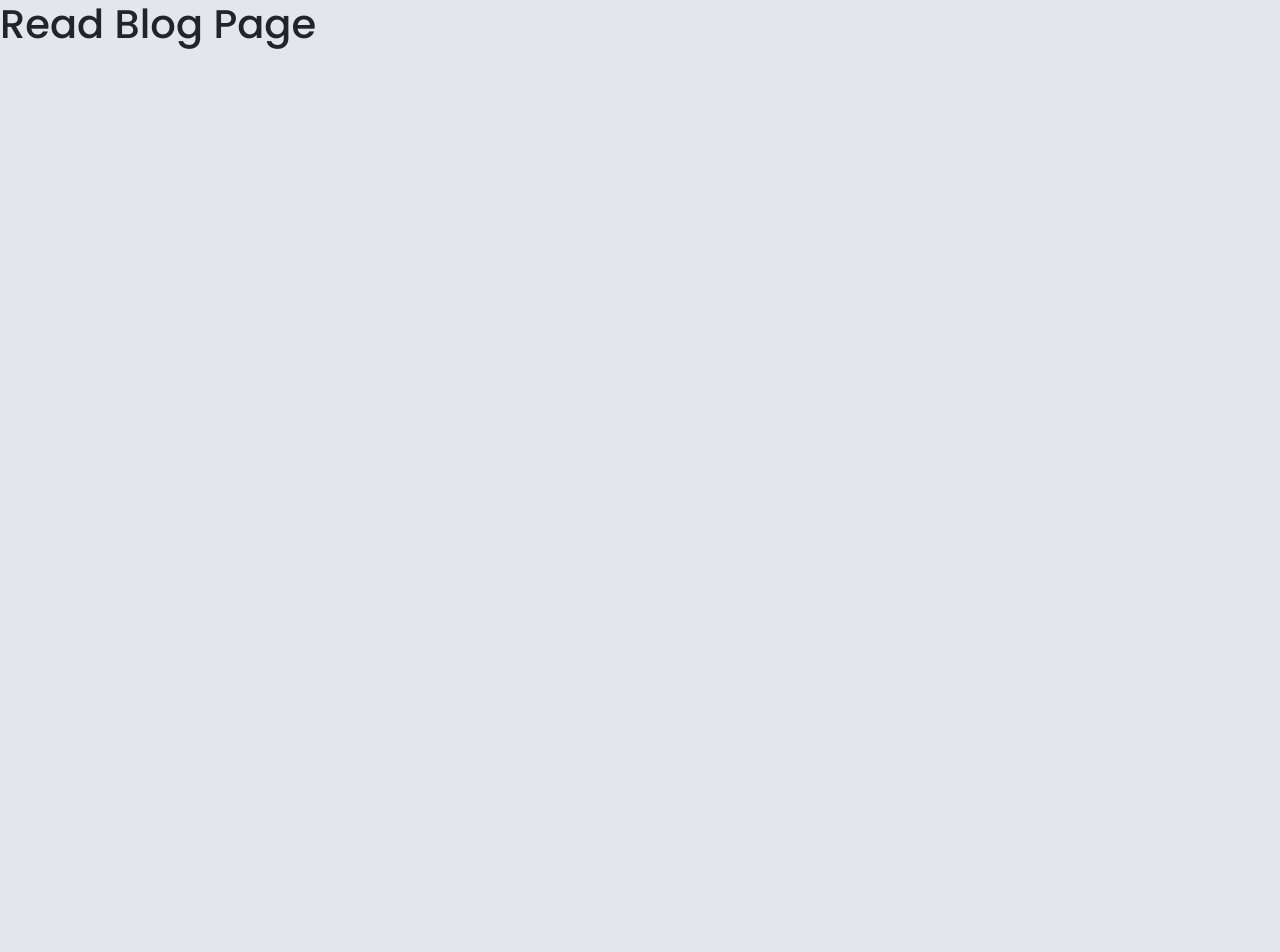
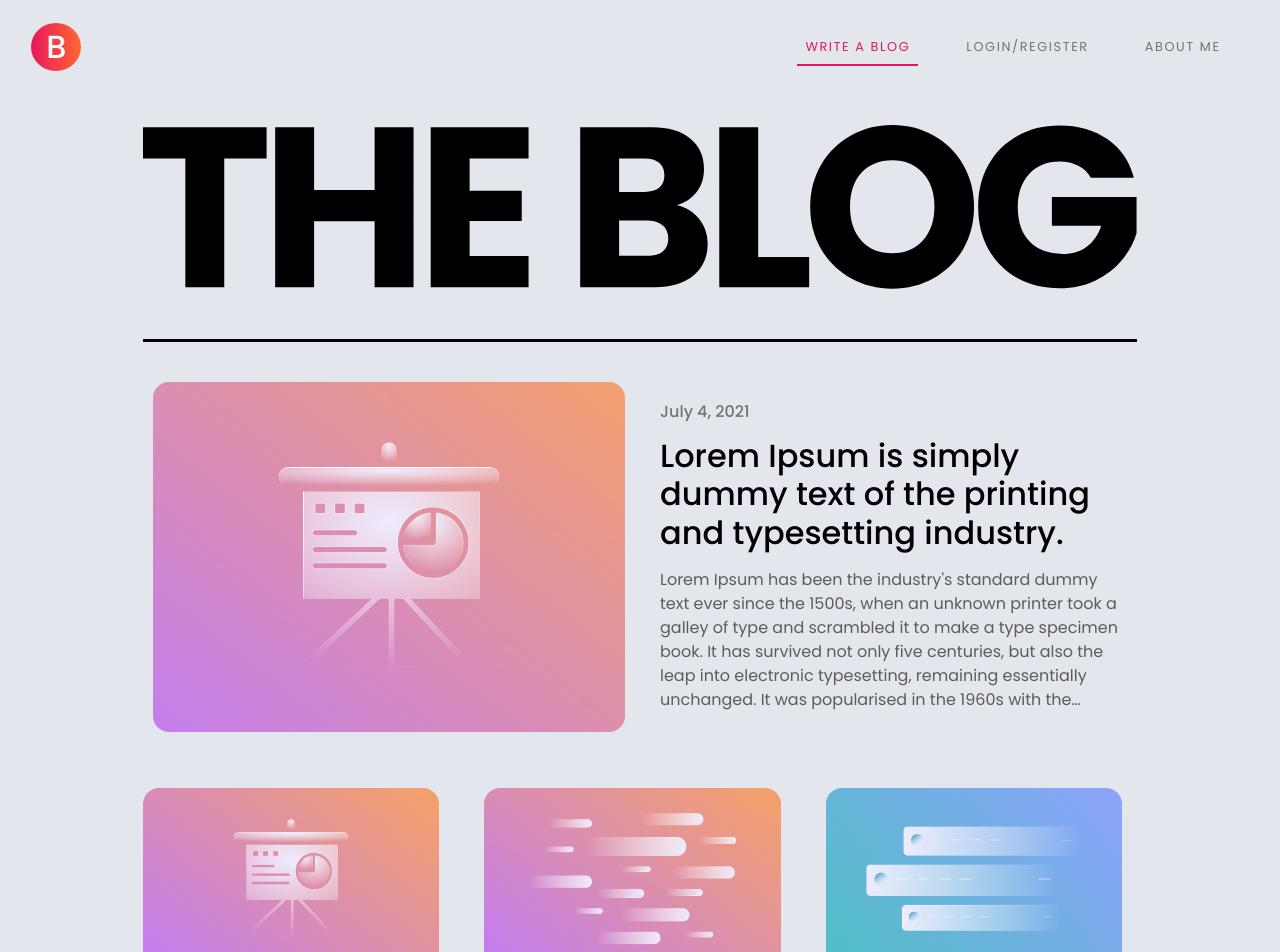
Before and after one commit to myidispg/simple-blog, a React (Create React App) app: page /read_blog in a window 1280 px wide. Shown: the top 952 px of the page. Before the commit the page ends 800 px from the top, so only its background shows below. Built offline with nearby package versions, Linux system fonts and the light colour scheme.

Commit message:
Read blog page can now access the requested blog

```diff
--- a/package.json
+++ b/package.json
@@ -6,6 +6,7 @@
     "@testing-library/jest-dom": "^5.14.1",
     "@testing-library/react": "^11.2.7",
     "@testing-library/user-event": "^12.8.3",
+    "lodash": "^4.17.21",
     "react": "^17.0.2",
     "react-dom": "^17.0.2",
     "react-router-dom": "^5.2.0",
--- a/src/components/App.js
+++ b/src/components/App.js
@@ -8,7 +8,7 @@
 function App() {
     return <Router>
         <Switch>
-            <Route path="/read_blog"><ReadBlogPage /></Route>
+            <Route path="/read_blog/:blogHeading"><ReadBlogPage /></Route>
             <Route path="/write_blog"><WriteBlogPage /></Route>
             <Route path="/"><HomePage /></Route>
         </Switch>
--- a/src/components/HomePage.js
+++ b/src/components/HomePage.js
@@ -10,15 +10,17 @@
 
 import allBlogsData from "../all_blogs";
 
+var _ = require('lodash');
 
 function HomePage() {
+
     let mainBlog = allBlogsData[0];
     let otherBlogs = allBlogsData.filter((value, index) => index !== 1);
 
     return <div>
         <Header />
         <TheBlogHeading />
-        <Link to="/read_blog" style={{textDecoration: "none", color: "black"}}><MainBlog imgSrc={mainBlog.img.src} date={mainBlog.data.date} title={mainBlog.data.title} content={mainBlog.data.content} /></Link>
+        <Link to={`/read_blog/${_.kebabCase(mainBlog.data.title)}`} style={{textDecoration: "none", color: "black"}}><MainBlog imgSrc={mainBlog.img.src} date={mainBlog.data.date} title={mainBlog.data.title} content={mainBlog.data.content} /></Link>
         <AllBlogs blogs={otherBlogs} />
         {allBlogsData.length >= 10 ? <LoadMoreButton /> : null}
         <Footer />
--- a/src/components/read_blog_page_components/ReadBlogPage.js
+++ b/src/components/read_blog_page_components/ReadBlogPage.js
@@ -1,7 +1,30 @@
 import React from "react";
+import { useParams, Redirect } from "react-router-dom";
+
+import Header from "../common_components/Header";
+import Footer from "../common_components/Footer";
+
+import allBlogsData from "../../all_blogs";
+
+var _ = require('lodash');
 
 function ReadBlogPage() {
-    return <h1>Read Blog Page</h1>;
+
+    let blogHeading = useParams().blogHeading;
+
+    var blog = false;
+
+    for(var i=0; i<allBlogsData.length;i++){
+        if (blogHeading === _.kebabCase(allBlogsData[i].data.title)) {
+            blog = allBlogsData[i];
+        }
+    }
+
+    if (blog !== false) {
+        return <div><Header /><h1>{blog.data.title}</h1><p>{blog.data.date}</p><p>{blog.data.content}</p><Footer /></div>;
+    }else{
+        return <Redirect to="/" />; // TODO: Redirect to the error page.
+    }
 }
 
 export default ReadBlogPage;
```
Also changed, not shown: 1 other file (tests, documents, lock files or other folders).
